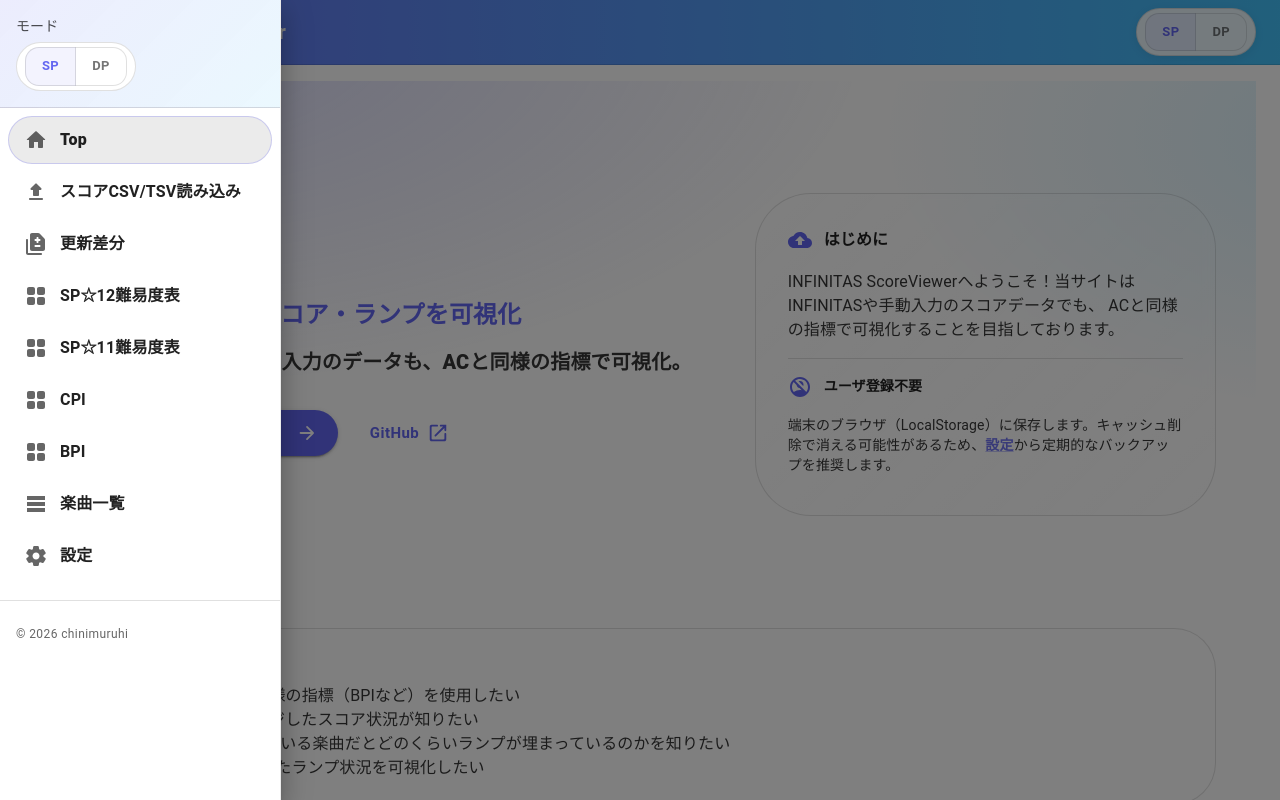
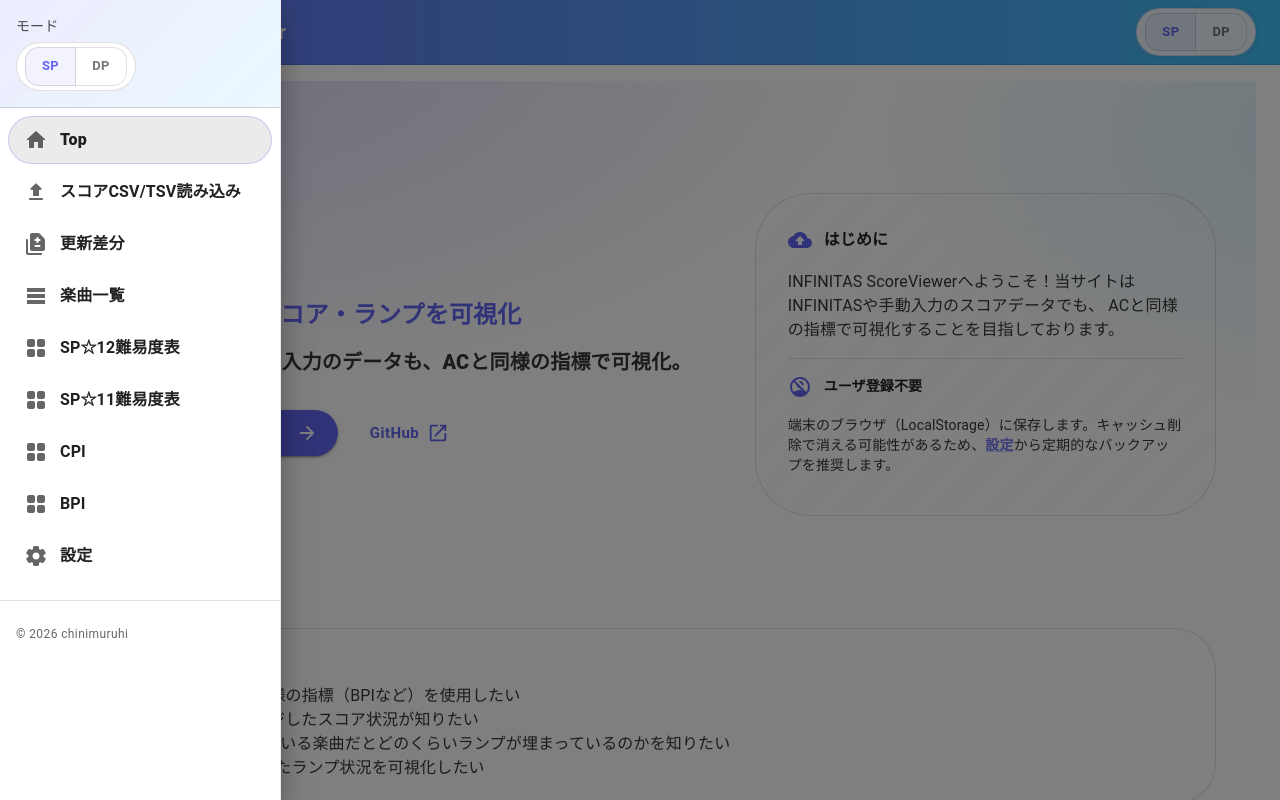
Before and after one commit to east1016/INFINITAS-ScoreViewer, a React (Vite) app: page / in a window 1280 px wide. Both pictures are taken after a click on the button 32 px from the left and 32 px from the top of the page. Shown: the top 800 px of the page. Built offline with nearby package versions, Linux system fonts and the light colour scheme; no server answers.

Commit message:
style: サイドメニューの表示位置を変更

```diff
--- a/src/App.tsx
+++ b/src/App.tsx
@@ -47,6 +47,7 @@ const AppShell: React.FC = () => {
     { text: 'スコアCSV/TSV読み込み', path: '/register', mode: 'both', icon: <UploadRoundedIcon /> },
     { text: 'スコア手動登録', path: '/edit', mode: 'both', icon: <EditNoteRoundedIcon />, hidden: true },
     { text: '更新差分', path: '/diff', mode: 'both', icon: <DifferenceRoundedIcon /> },
+    { text: '楽曲一覧', path: '/songtable', mode: 'both', icon: <TableRowsIcon /> },
     { text: 'SP☆12難易度表', path: '/sp12', mode: 'SP', icon: <GridViewRoundedIcon /> },
     { text: 'SP☆11難易度表', path: '/sp11', mode: 'SP', icon: <GridViewRoundedIcon /> },
     { text: 'DP非公式難易度表', path: '/dp', mode: 'DP', icon: <GridViewRoundedIcon /> },
@@ -54,7 +55,6 @@ const AppShell: React.FC = () => {
     { text: 'BPI', path: '/bpi', mode: 'both', icon: <GridViewRoundedIcon /> },
     { text: 'ereter.net', path: '/ereter', mode: 'DP', icon: <GridViewRoundedIcon /> },
     { text: 'ノーツレーダー', path: '/radar', mode: 'both', icon: <RadarRoundedIcon />, hidden: true },
-    { text: '楽曲一覧', path: '/songtable', mode: 'both', icon: <TableRowsIcon /> },
     { text: '設定', path: '/settings', mode: 'both', icon: <SettingsRoundedIcon /> },
   ];
 
```
